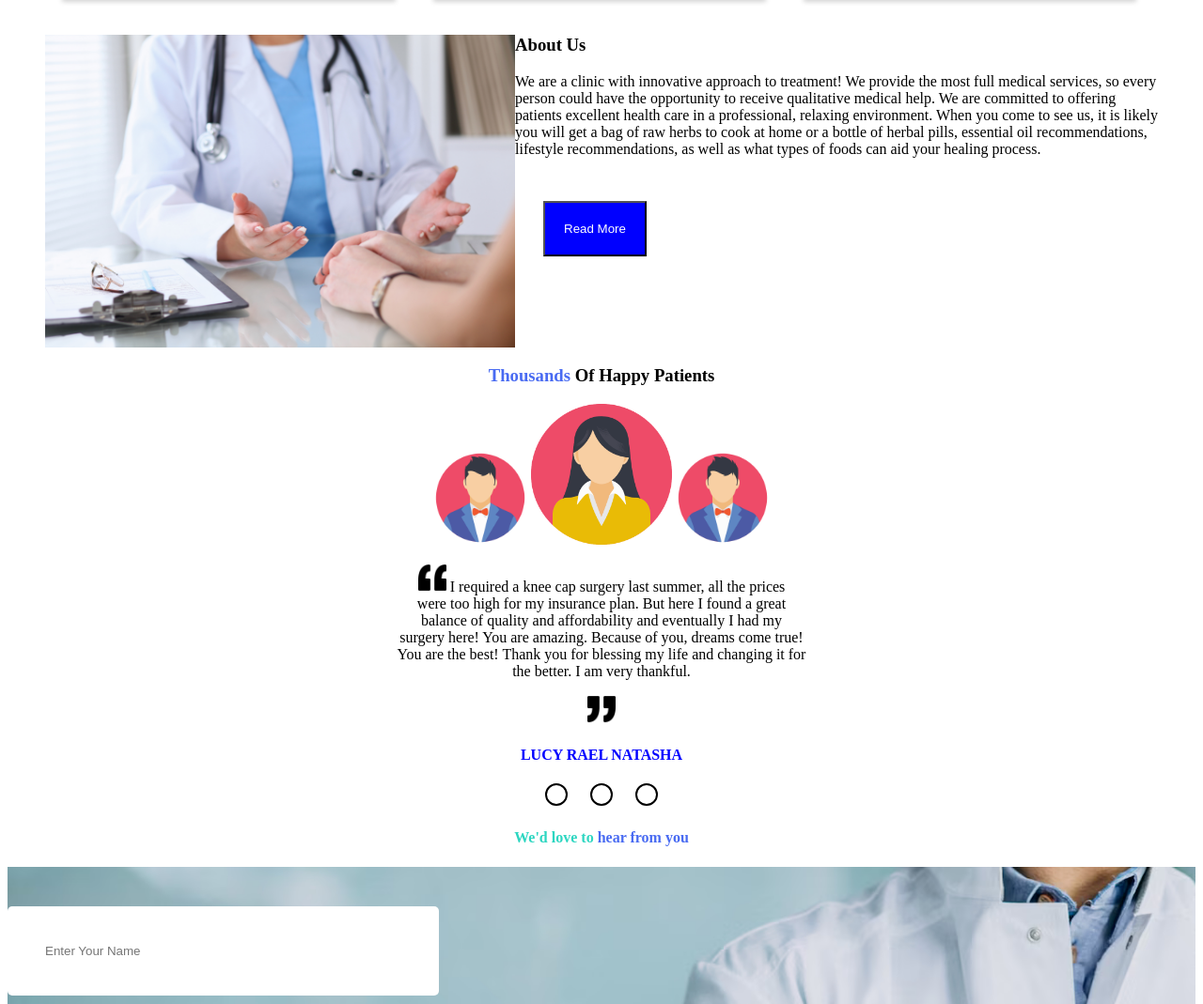
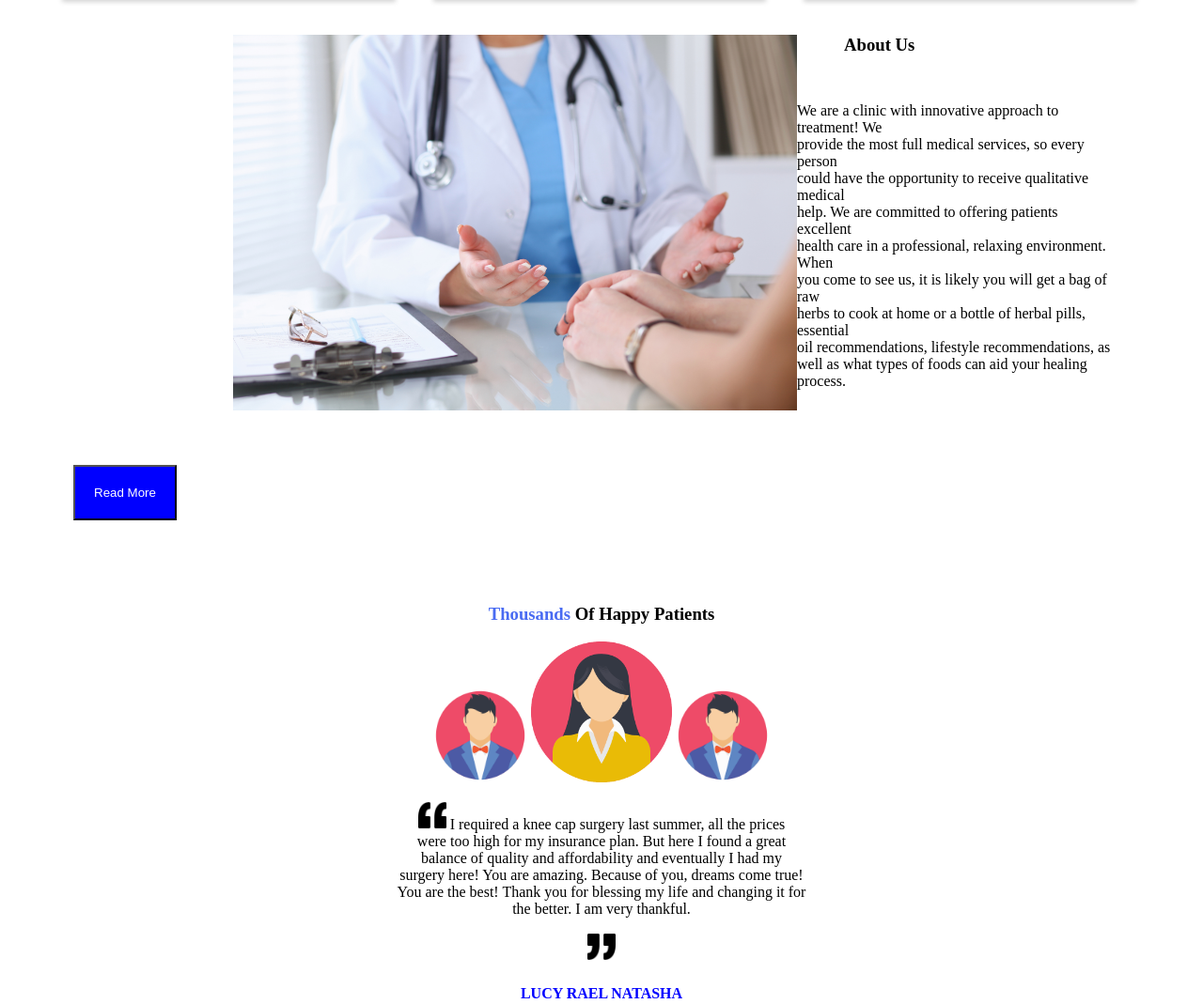
Before and after one commit to KeziahNasir/Code, a plain HTML site: page index.html in a window 1280 px wide. Shown: the part 1022-2091 px from the top of the page at 94% size. Drawn offline with Linux system fonts and the light colour scheme.

Commit message:
changed some files

```diff
--- a/css/style.css
+++ b/css/style.css
@@ -2,7 +2,7 @@
   float: right;
   list-style-type: none;
 }
-li {
+nav ul li {
   display: inline-block;
   padding: 20px;
 }
@@ -65,6 +65,7 @@ li {
 }
 .treat {
   float: left;
+  padding-left: 200px;
 }
 .patients {
   text-align: center;
@@ -72,14 +73,20 @@ li {
 .pat {
   color: #496bf2;
 }
-.circles {
+.testimonial-circles {
   width: 20px;
   height: 20px;
-  border-radius: 50%;
-  border: 2px solid black;
-  display: inline-block;
+  display:inline-block;
+  border-radius:  50%;
+  margin:6px;
 }
-.circles:not(:last-child) {
+.blue{
+  background-color: #496bf2;
+}
+.green{
+  background-color: #2dd6c1;
+}
+.testimonial-circles:not(:last-child) {
   margin-right: 20px;
 }
 .keziah {
@@ -87,10 +94,6 @@ li {
 }
 .lucy {
   color: blue;
-}
-.dreams {
-  margin: 0 auto;
-  width: fit-content;
 }
 .life {
   text-align: center;
@@ -161,3 +164,33 @@ textarea {
   border: none;
   outline: none;
 }
+.pin{
+  flex-direction:column;
+}
+.footer{
+  display:flex;
+}
+.diff{
+  width:50%
+
+}
+.btn{
+  background-color:#496bf2;
+  padding:20px;
+  margin:20px;
+  width:150px;
+  display:block;
+}
+.form-content{
+  margin:40px;
+}
+.abt{
+  margin:50px;
+}
+.para{
+  margin:50px;
+  display:block;
+}
+.home{
+  color:#496bf2
+}
--- a/index.html
+++ b/index.html
@@ -11,7 +11,7 @@
       <div>
         <img src="images/logo.jpg" width="200px" />
         <ul class="nasir">
-          <li>Home</li>
+          <li class="home">Home</li>
           <li>About Us</li>
           <li>Product</li>
           <li>Testimonials</li>
@@ -70,18 +70,17 @@
     <div class="clearfix"></div>
     <section>
       <div class="clinic">
-        <img src="images/medical-clinic.jpg" width="500px" class="treat" />
-        <h3><span class="abt">About</span> Us</h3>
-        <p>
-          We are a clinic with innovative approach to treatment! We provide the
-          most full medical services, so every person could have the opportunity
-          to receive qualitative medical help. We are committed to offering
-          patients excellent health care in a professional, relaxing
-          environment. When you come to see us, it is likely you will get a bag
-          of raw herbs to cook at home or a bottle of herbal pills, essential
-          oil recommendations, lifestyle recommendations, as well as what types
-          of foods can aid your healing process.
-        </p>
+        <img src="images/medical-clinic.jpg" width="600px" class="treat" />
+        <h3><span class="abt">About Us</h3>
+        <p class="para">
+          We are a clinic with innovative approach to treatment! We <br>provide the
+          most full medical services, so every person<br> could have the opportunity
+          to receive qualitative medical<br> help. We are committed to offering
+          patients excellent<br> health care in a professional, relaxing
+          environment. When<br> you come to see us, it is likely you will get a bag
+          of raw<br> herbs to cook at home or a bottle of herbal pills, essential<br>
+          oil recommendations, lifestyle recommendations, as<br> well as what types
+          of foods can aid your healing process.</p>
         <button class="herbs">Read More</button>
       </div>
     </section>
@@ -105,10 +104,10 @@
 <section>
   <div class="keziah">
 <h4> <span class="lucy">LUCY RAEL NATASHA</h4>
-  <div class="dreams">
-  <div class="circles"> </div>
-   <div class="circles"> </div>
-   <div class="circles"> </div>
+
+  <div class=" testimonial-circles blue"> </div>
+   <div class="testimonial-circles green"> </div>
+   <div class="testimonial-circles green"> </div>
    </div>
   </section>
   <div class="clearfix"></div>
@@ -133,19 +132,19 @@
         </div>
       </form>
     </div>
-
       </section>
   </section>
-<section class="list">
-      <section class="logos">
+        <footer class="footer">
+          <div class="diff">
       <img src="images/logo.jpg" width="150">
       <div class="twits">
       <img src="images/twitter.png" width="37">
       <img src="images/facebook.png" width="37" class="facebook">
       <img src="images/instagram.png"width="37">
     </div>
+    </div>
       </section>
-      <section class="links">
+        <div class="diff">
     <h3>Quick Links</h3>
     <ul>
       <li class="home">Home</li>
@@ -153,8 +152,10 @@
       <li>Testimonials</li>
       <li>Contact Us</li></div>
     </ul>
-    </section>
-    <section class="departments">
+
+    </div>
+    <div class="diff">
+
     <h3>Departments</h3>
     <ul>
       <li>Diagnosis</li>
@@ -162,8 +163,9 @@
       <li>Dental Care</li>
       <li>Pregnancy Care</li>
     </ul>
-    </section>
-    <section class="contacts">
+        </div>
+
+      <div class="diff">
     <h3>Contact Details</h3>
     <div>
          <img src="images/pin.png" width="20" class="pin">
@@ -177,7 +179,9 @@
     <img src="images/email.png" width="20" class="mail">
     <p class="info">info@techcare.com</p>
     </div>
+    </div>
   </div>
-</section>
+  </footer>
+
   </body>
 </html>
```
